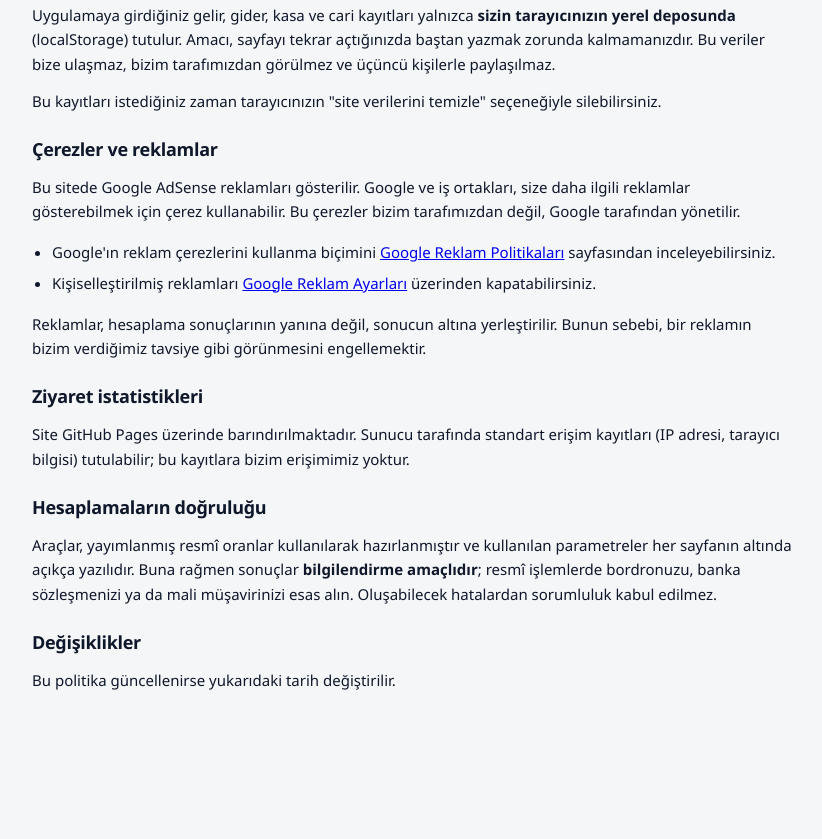
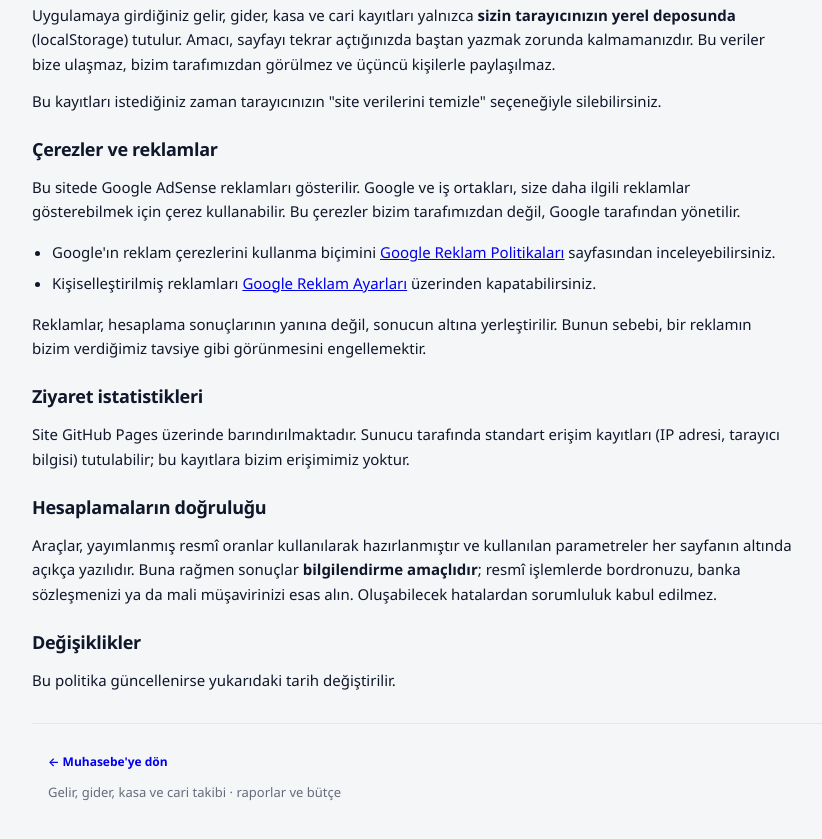
Before and after one commit to meteotr06/meteotr06.github.io, a plain HTML site: page muhasebe/gizlilik.html in a window 1280 px wide. Shown: the part 335-1174 px from the top of the page, without its empty margins (4-826 px from the left). Before the commit the page ends 1072 px from the top, so only its background shows below. Drawn offline with Linux system fonts and the light colour scheme.

Commit message:
Gizlilik sayfalari kendi kendine yeter hale getirildi
Iki gizlilik sayfasi, kendi klasorlerinde BULUNMAYAN hesap.js ve
sayfa.js dosyalarini cagiriyordu. Ikisi de canlida 404 donuyor ve
'iskeletKur is not defined' hatasi veriyordu. Sonucu: ust bar ve
alt bilgi hic olusmuyor, sayfada uygulamaya DONUS BAGLANTISI
kalmiyordu -- gizlilik sayfasina gelen kullanici sikisip kaliyordu.
Tek baglantilar Google'in reklam politikasi sayfalariydi.

Sayfalar artik kendi stilini ve donus baglantisini tasiyor.

Co-Authored-By: Claude Opus 5 <noreply@anthropic.com>

```diff
--- a/muhasebe/gizlilik.html
+++ b/muhasebe/gizlilik.html
@@ -24,6 +24,17 @@
 <meta name="apple-mobile-web-app-capable" content="yes" />
 <meta name="apple-mobile-web-app-title" content="Muhasebe" />
 <link rel="stylesheet" href="/hesap/stil.css" />
+<style>
+  /* Bu sayfa KENDI KENDINE YETER. Onceden hesap sitesinin hesap.js ve
+     sayfa.js dosyalarini cagiriyordu -- o dosyalar bu klasorde YOK, ikisi de
+     canlida 404 donuyordu ve "iskeletKur is not defined" hatasi veriyordu.
+     Sonucu: ust bar da alt bilgi de olusmuyor, sayfada uygulamaya DONUS
+     BAGLANTISI kalmiyordu. Gizlilik sayfasina gelen kullanici sikisip
+     kaliyordu; tek baglantilar Google'in reklam politikasi sayfalariydi. */
+  .gizlilik-alt { margin-top: 30px; padding-top: 16px; border-top: 1px solid var(--cizgi, #e3e6eb); }
+  .gizlilik-alt a { font-weight: 600; text-decoration: none; }
+  .gizlilik-alt a:hover { text-decoration: underline; }
+</style>
 </head>
 <body>
 
@@ -75,6 +86,11 @@
         <h2>Değişiklikler</h2>
         <p>Bu politika güncellenirse yukarıdaki tarih değiştirilir.</p>
     </section>
+
+    <footer class="gizlilik-alt">
+        <p><a href="./">&larr; Muhasebe'ye dön</a></p>
+        <p class="kucuk">Gelir, gider, kasa ve cari takibi · raporlar ve bütçe</p>
+    </footer>
 </main>
 
 </body>
```
Also changed, not shown: kur-pusulasi/gizlilik.html (+16 -6 lines).
